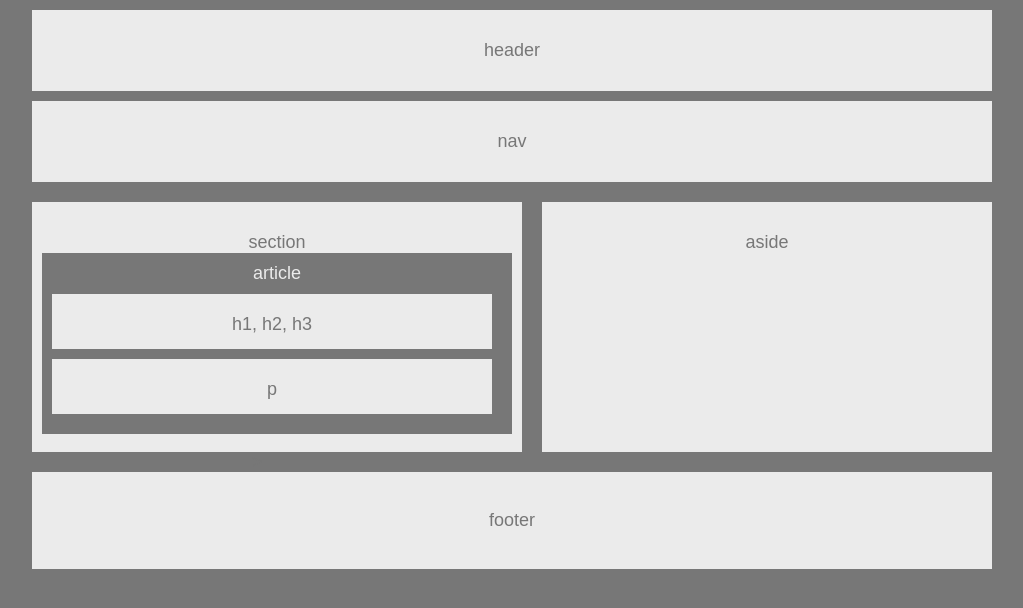
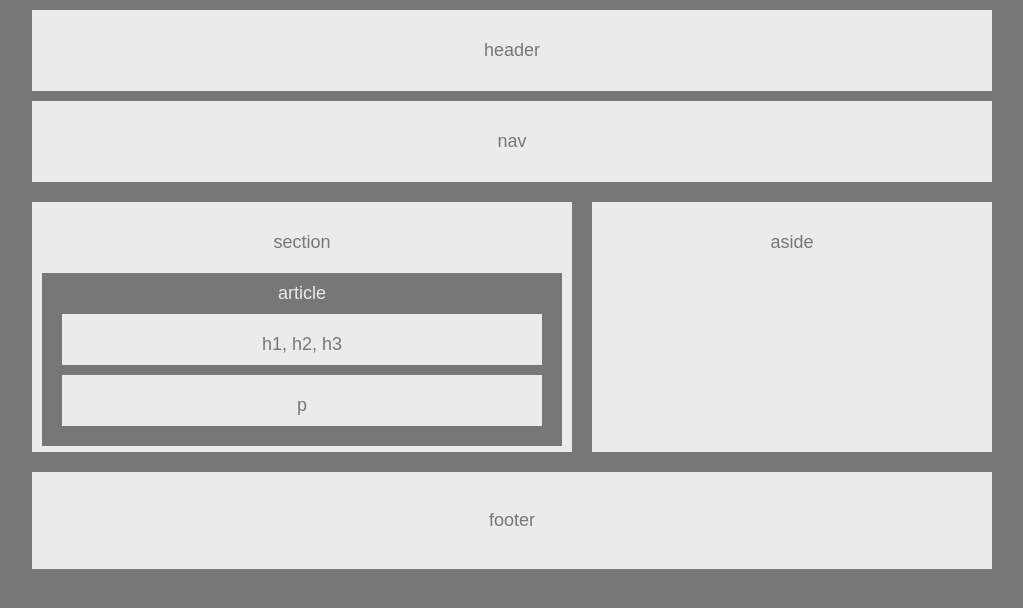
Before and after one commit to estomm01/HW-Wireframe, a plain HTML site: page index.html in a window 1280 px wide. Shown: the whole page, without its empty margins (128-1151 px from the left). Drawn offline with Linux system fonts and the light colour scheme.

Commit message:
final revision

```diff
--- a/index.html
+++ b/index.html
@@ -32,8 +32,8 @@
 					p
 			</div>
 
+			</article>
 			</section>
-		</article>>
 		</div>
 
 		<div>
@@ -42,9 +42,13 @@
 		</aside>
 		</div>
 
+		<div>
  		 <footer>
 		<p>footer</p>
 		 </footer>
+		 </div>
+
+
 
 <body>
 </html>
--- a/style.css
+++ b/style.css
@@ -17,8 +17,8 @@ header{
 }
 
 .clearfix{
-  width: 450px;
-  height: 220px;
+  width: 540px;
+  height: 260px;
   margin:auto;
   float: left;
 }
@@ -38,34 +38,34 @@ section{
   padding-top: 30px;
   margin-top: 10px;
   height: 220px;
-  width: 490px;
+  width: 540px;
 }
 
 article{
 	background-color: #777;
 	color: #ebebeb;
-  margin:auto;
   padding-top: 10px;
   padding-bottom: 10px;
-  width: 470px;
+  margin-top:20px;
+  margin-left:10px;
+  width: 520px;
 }
   aside {
     padding-top: 30px;
     margin-bottom: 20px;
     margin-top: 10px;
     float:right;
-    width: 450px;
+    width: 400px;
     text-align: center;
     background: #ebebeb;
     height: 220px;
 
   }
     #hsection, #p {
-    width: 440px;
-    height: 30px;
+    width: 480px;
     padding-top: 20px;
-    padding-bottom:5px;
-    margin: 10px 0px 10px 10px;
+    padding-bottom:10px;
+    margin: 10px 20px 10px 20px;
     color: #777;
     text-align: center;
     background: #ebebeb;
```
Lines whose indentation alone changed are shown as unchanged.
